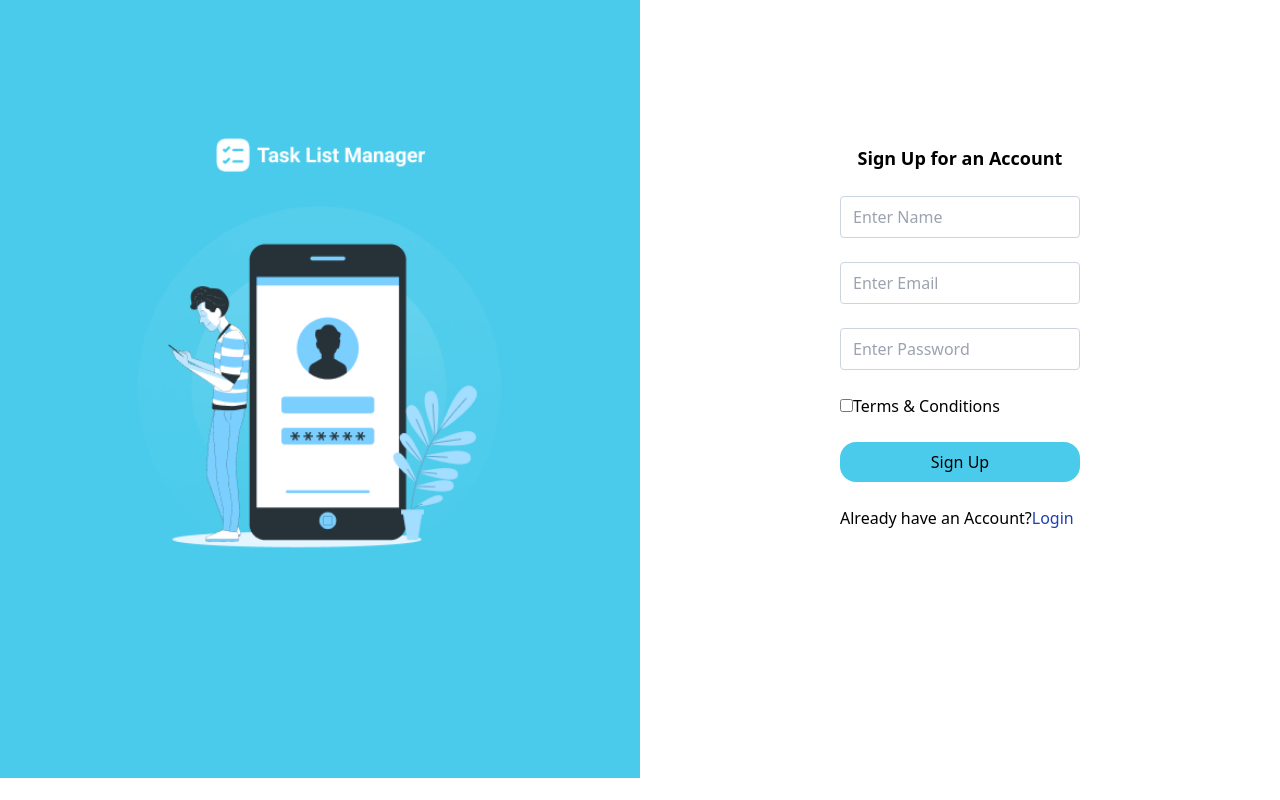
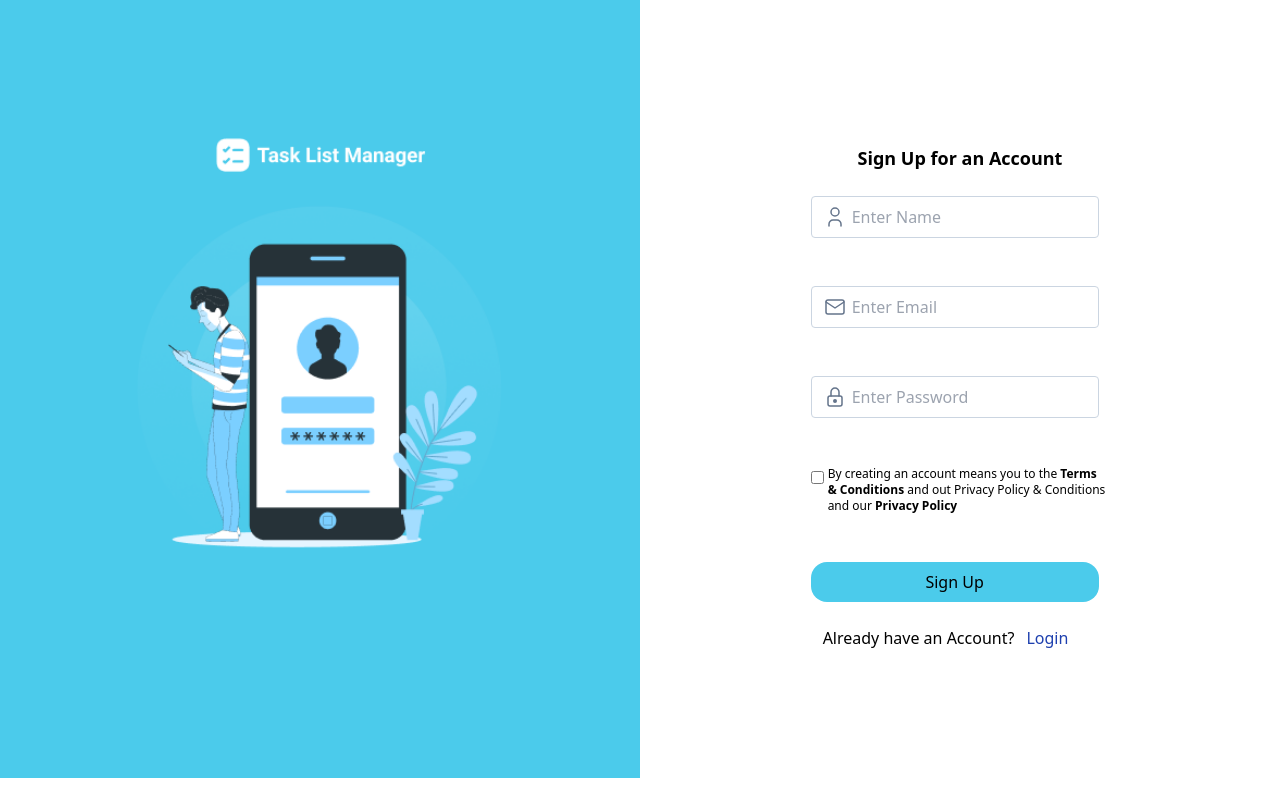
Before and after one commit to Hammad4457/Authentication, a React (Vite) app in the folder Authentication/: page / in a window 1280 px wide. Built offline with nearby package versions, Linux system fonts and the light colour scheme.

Commit message:
Update:"Updated"

```diff
--- a/Authentication/package.json
+++ b/Authentication/package.json
@@ -12,6 +12,7 @@
   "dependencies": {
     "@emotion/react": "^11.11.4",
     "@emotion/styled": "^11.11.5",
+    "@fortawesome/fontawesome-free": "^6.5.2",
     "chart.js": "^4.4.2",
     "formik": "^2.4.5",
     "postcss-cli": "^11.0.0",
--- /dev/null
+++ b/Authentication/src/General Components/TaskDivs.jsx
@@ -0,0 +1,48 @@
+import React, { useState } from 'react'
+import Todo from './Todo';
+
+const TaskDivs = ({task}) => {
+    const [showTodo, setShowTodo] = useState(false);
+    const handleClick   = () => {
+        setShowTodo(!showTodo);
+      }
+
+  const  getRandomColor = () =>  {
+    const colors = ["red", "yellow", "orange", "pink", "purple"];
+    const randomIndex = Math.floor(Math.random() * colors.length);
+    return colors[randomIndex];
+  }
+  return (
+    <div key={task.id} className="h-[99%] w-[96%] mb-4 border-1 rounded bg-white z">
+                <div className={`p-4 rounded bg-${getRandomColor()}-500`}></div>
+                <div className="flex">
+                  <h4 className="font-bold px-2">Title:</h4>
+                  <p className="ml-auto">
+                     <button  onClick={() => handleClick()}>
+                      <img src="src\assets\Frame.png"></img>
+                      {showTodo && (
+                      <Todo
+                        onClose={() => setShowTodo(false)}
+                      />
+                      )}
+                    </button>
+                  </p>
+                </div>
+                <p className="px-2">{task.title}</p>
+                <h5 className="font-bold px-2">Description:</h5>
+                <p className="px-2"> {task.description}</p>
+                <h6 className="font-bold px-2">Attachment</h6>
+                <div>
+                  <img className="w-60 h-24 mx-auto mt-2 mb-2" src="src\assets\Flower.png"></img>
+                </div>
+                <div className="flex">
+                  <h7 className="font-bold px-2">Start Date:</h7>
+                  <p className="px-2">{task.startDate}</p>
+                  <h8 className="font-bold ml-auto mr-6">End Date:</h8>
+                  <p className="ml-auto mr-2">{task.endDate}</p>
+                </div>
+              </div>
+  )
+}
+
+export default TaskDivs;
--- a/Authentication/src/Pages/ForgetPassword.jsx
+++ b/Authentication/src/Pages/ForgetPassword.jsx
@@ -1,4 +1,5 @@
 import React from "react";
+import EmailSvg from "../svg Components/EmailSvg";
 import { useState } from "react";
 import { Link } from "react-router-dom";
 
@@ -31,14 +32,20 @@ function ForgetPassword() {
             </text>
             <br />
             <br />
+            <div className="relative ">
+            <div className="flex items-center px-14">
+            <div className="absolute itmes-center pl-3 ">
+              <EmailSvg />
+            </div>
             <input
-              className="w-64 px-2 py-3 rounded border border-slate-300 mx-12 mt-1"
+              className=" w-60 px-3 pl-10  py-2 rounded border border-slate-300"
               type="text"
-              placeholder="Enter UserName"
-              value={email}
+              placeholder="Enter Email"
               onChange={getEmail}
               required
             />
+            </div>
+            </div>
             <br />
             <br />
 
--- a/Authentication/src/Pages/SignUp.jsx
+++ b/Authentication/src/Pages/SignUp.jsx
@@ -1,6 +1,8 @@
 import React, { useState } from "react";
 import { Link } from "react-router-dom";
-
+import NameSvg from "../svg Components/NameSvg";
+import EmailSvg from "../svg Components/EmailSvg";
+import PasswordSvg from "../svg Components/PasswordSvg";
 
 function SignUp() {
   const [name, setName] = useState("");
@@ -35,8 +37,10 @@ function SignUp() {
   return (
     <div className="flex h-full">
       <div className="w-1/2 h-full bg-[#4BCBEB]">
-
-        <img className=" py-28  w-96  mx-auto max-w-full" src="src\assets\Signup.PNG"></img>
+        <img
+          className=" py-28  w-96  mx-auto "
+          src="src\assets\Signup.PNG"
+        ></img>
       </div>
       <div className="w-1/2  ">
         <h1 className="text text-center text-lg font-bold mt-36">
@@ -44,33 +48,51 @@ function SignUp() {
         </h1>
 
         <div className="flex items-center justify-center ">
-
           <form>
-
             <br />
-
+            <div className="relative">
+              <div className="flex items-center">
+                <div className="absolute left-0 flex items-center pl-3">
+                  <NameSvg />
+                </div>
                 <input
-              className="mt-0.1 w-60 px-3 py-2 rounded border border-slate-300"
+                  className="pl-10 w-72 px-3 py-2 rounded border border-slate-300"
                   type="text"
                   placeholder="Enter Name"
                   onChange={getName}
                   required={true}
                 />
+              </div>
+            </div>
+
             <br />
             <br />
-
+            <div className="relative">
+            <div className="flex items-center">
+            <div className="absolute itmes-center pl-3 ">
+              <EmailSvg />
+            </div>
             <input
-              className="mt-0.1 w-60 px-3  py-2 rounded border border-slate-300"
+              className=" w-72 px-3 pl-10  py-2 rounded border border-slate-300"
               type="text"
               placeholder="Enter Email"
               onChange={getEmail}
               required
             />
+            </div>
+            </div>
+
             <br />
             <br />
 
+            <div className="relative">
+              <div className="flex items-center">
+                <div className="absolute items-center pl-3">
+                <PasswordSvg />
+                </div>
+
               <input
-              className={`mt-0.1 w-60 px-3  py-2 rounded border border-slate-300
+                className={`mt-0.1 w-72 pl-10 px-3  py-2 rounded border border-slate-300
                 ${passwordError ? "border-red-500" : "border-slate-300"}`}
                 type="password"
                 placeholder="Enter Password"
@@ -78,31 +100,42 @@ function SignUp() {
                 onClick={togglePassword}
                 required
               />
+            </div>
+            </div>
+
+
             {passwordError && (
               <p className="text-xs">Password must be 8 characters</p>
             )}
             <br />
             <br />
-
+            <div className="flex">
+              <div>
               <input type="checkbox" for="checkbox" />
-            <label for="checkbox">Terms & Conditions</label>
+              </div>
+              <div className="flex">
+              <text for="checkbox " className="text-xs px-1">By creating an account means you to the <b>Terms<br/> & Conditions</b> and out Privacy Policy
+             & Conditions <br/> and our <b>Privacy Policy</b></text>
+             </div>
+             </div>
             <br />
             <br />
             <Link to="/Login">
-              <button type="submit" className="bg-[#4BCBEB] px-2 py-2 w-60 rounded-2xl">
+              <button
+                type="submit"
+                className="bg-[#4BCBEB] px-2 py-2 w-72 rounded-2xl"
+              >
                 Sign Up
               </button>
             </Link>
             <br />
             <br />
 
+              <text className="px-3">Already have an Account?</text>
             <Link to="/Login">
-              <text>Already have an Account?</text>
-              <button className="text-blue-800">Login</button>{" "}
+              <button className="text-blue-800">Login</button>
             </Link>
-
           </form>
-
         </div>
       </div>
     </div>
--- /dev/null
+++ b/Authentication/src/svg Components/EmailSvg.jsx
@@ -0,0 +1,32 @@
+import React from "react";
+
+const EmailSvg = () => {
+  return (
+    <div >
+      <svg
+        width="24"
+        height="24"
+        viewBox="0 0 24 24"
+        fill="none"
+        xmlns="http://www.w3.org/2000/svg"
+      >
+        <path
+          d="M19 5H5C3.89543 5 3 5.89543 3 7V17C3 18.1046 3.89543 19 5 19H19C20.1046 19 21 18.1046 21 17V7C21 5.89543 20.1046 5 19 5Z"
+          stroke="#64748B"
+          stroke-width="1.5"
+          stroke-linecap="round"
+          stroke-linejoin="round"
+        />
+        <path
+          d="M3 7L12 13L21 7"
+          stroke="#64748B"
+          stroke-width="1.5"
+          stroke-linecap="round"
+          stroke-linejoin="round"
+        />
+      </svg>
+    </div>
+  );
+};
+
+export default EmailSvg;
--- /dev/null
+++ b/Authentication/src/svg Components/NameSvg.jsx
@@ -0,0 +1,32 @@
+import React from "react";
+
+const NameSvg = () => {
+  return (
+    <div>
+      <svg
+        width="24"
+        height="24"
+        viewBox="0 0 24 24"
+        fill="none"
+        xmlns="http://www.w3.org/2000/svg"
+      >
+        <path
+          d="M12 11C14.2091 11 16 9.20914 16 7C16 4.79086 14.2091 3 12 3C9.79086 3 8 4.79086 8 7C8 9.20914 9.79086 11 12 11Z"
+          stroke="#64748B"
+          stroke-width="1.5"
+          stroke-linecap="round"
+          stroke-linejoin="round"
+        />
+        <path
+          d="M6 21V19C6 17.9391 6.42143 16.9217 7.17157 16.1716C7.92172 15.4214 8.93913 15 10 15H14C15.0609 15 16.0783 15.4214 16.8284 16.1716C17.5786 16.9217 18 17.9391 18 19V21"
+          stroke="#64748B"
+          stroke-width="1.5"
+          stroke-linecap="round"
+          stroke-linejoin="round"
+        />
+      </svg>
+    </div>
+  );
+};
+
+export default NameSvg;
--- /dev/null
+++ b/Authentication/src/svg Components/PasswordSvg.jsx
@@ -0,0 +1,39 @@
+import React from "react";
+
+const PasswordSvg = () => {
+  return (
+    <div>
+      <svg
+        width="24"
+        height="24"
+        viewBox="0 0 24 24"
+        fill="none"
+        xmlns="http://www.w3.org/2000/svg"
+      >
+        <path
+          d="M17 11H7C5.89543 11 5 11.8954 5 13V19C5 20.1046 5.89543 21 7 21H17C18.1046 21 19 20.1046 19 19V13C19 11.8954 18.1046 11 17 11Z"
+          stroke="#64748B"
+          stroke-width="1.5"
+          stroke-linecap="round"
+          stroke-linejoin="round"
+        />
+        <path
+          d="M12 17C12.5523 17 13 16.5523 13 16C13 15.4477 12.5523 15 12 15C11.4477 15 11 15.4477 11 16C11 16.5523 11.4477 17 12 17Z"
+          stroke="#64748B"
+          stroke-width="2"
+          stroke-linecap="round"
+          stroke-linejoin="round"
+        />
+        <path
+          d="M8 11V7C8 5.93913 8.42143 4.92172 9.17157 4.17157C9.92172 3.42143 10.9391 3 12 3C13.0609 3 14.0783 3.42143 14.8284 4.17157C15.5786 4.92172 16 5.93913 16 7V11"
+          stroke="#64748B"
+          stroke-width="1.5"
+          stroke-linecap="round"
+          stroke-linejoin="round"
+        />
+      </svg>
+    </div>
+  );
+};
+
+export default PasswordSvg;
```
Also changed, not shown: Authentication/src/General Components/AddModal.jsx (+8 -8 lines), Authentication/src/Pages/LogIn.jsx (+27 -9 lines), Authentication/src/Pages/Reset.jsx (+28 -9 lines), Authentication/src/Tasks/Task.jsx (+21 -45 lines), 1 other file (tests, documents, lock files or other folders). Lines whose indentation alone changed are shown as unchanged.
